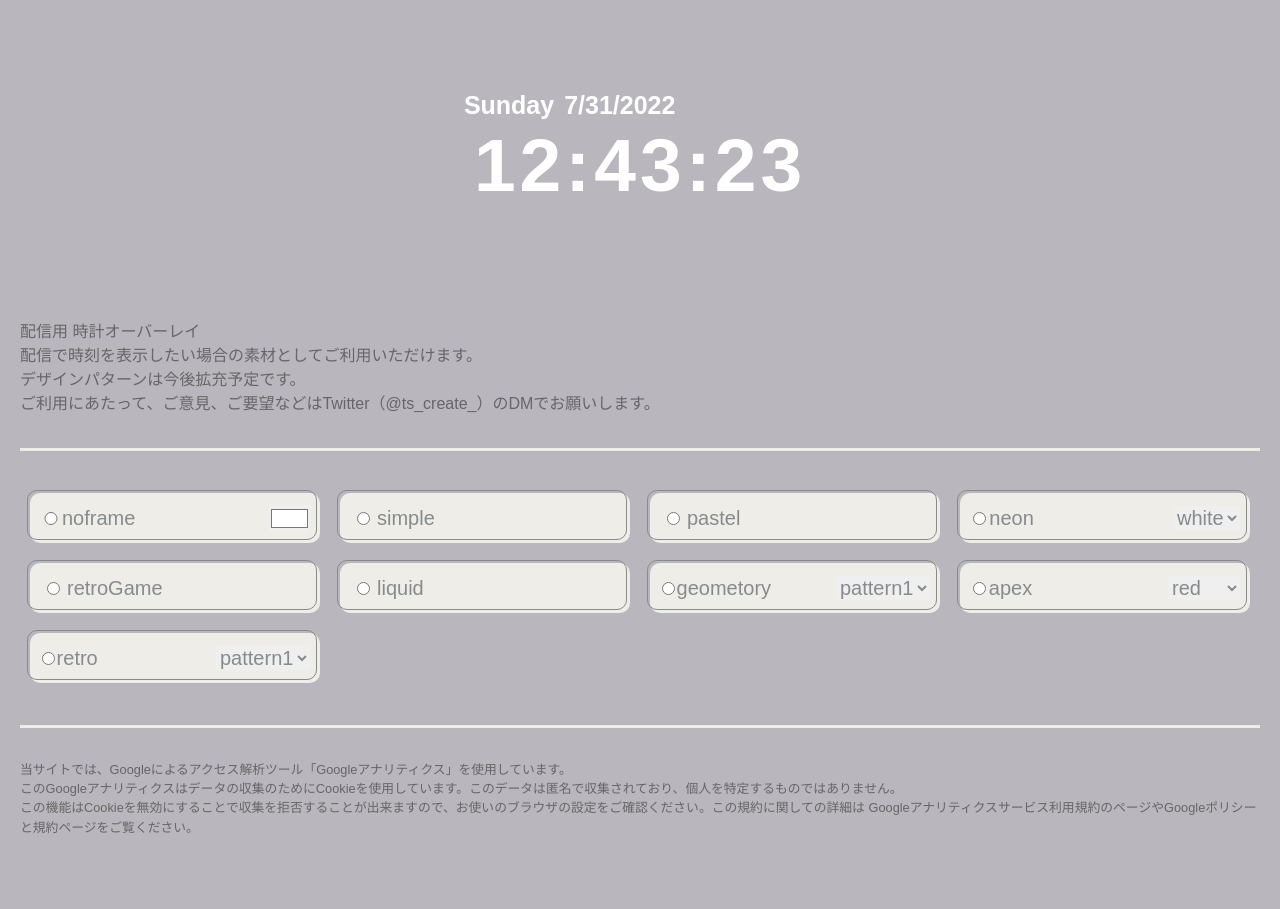
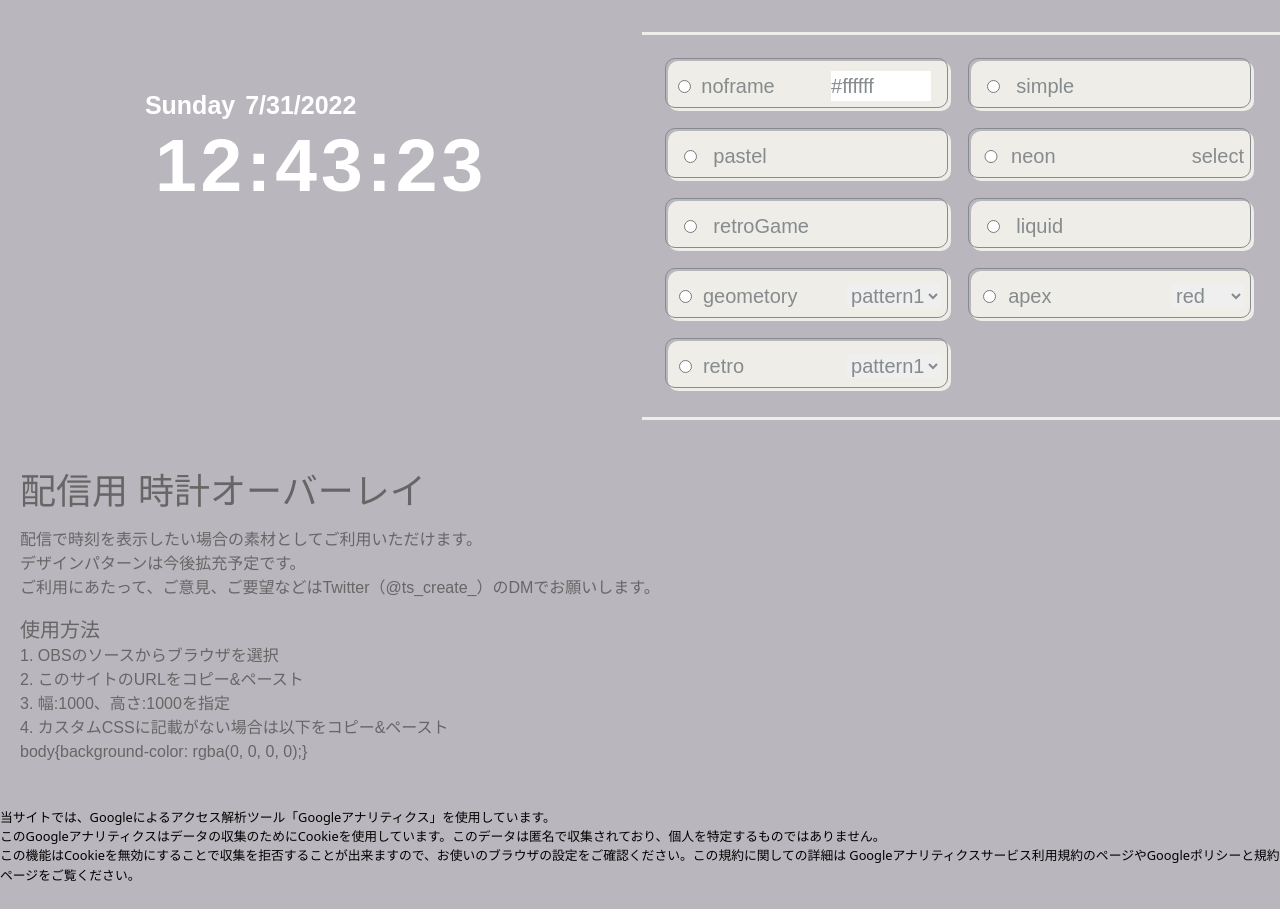
Before and after one commit to tsukuruhito/stream-clocks-next, a Next.js app: page / in a window 1280 px wide. Before the commit the page ends 857 px from the top, so only its background shows below. Built offline with nearby package versions, Linux system fonts and the light colour scheme.

Commit message:
add neon input

```diff
--- a/components/Control.tsx
+++ b/components/Control.tsx
@@ -1,5 +1,5 @@
 import home from "../styles/scss/Home.module.scss";
-import { ChangeEvent, Dispatch, SetStateAction, useState } from "react";
+import { ChangeEvent, Dispatch, FormEvent, MouseEvent, SetStateAction, useState } from "react";
 
 type PropsType = {
   color: string;
@@ -36,6 +36,7 @@ const Control = (props: PropsType) => {
   const geometryArray = ["pattern1", "pattern2", "pattern3"];
   const apexArray = ["red", "blue", "green"];
   const retroArray = ["pattern1", "pattern2"];
+  const [open, setOpen] = useState(false);
 
   const onClickType = (e: ChangeEvent<HTMLInputElement>) => {
     setSelectedType(e.target.value);
@@ -43,8 +44,8 @@ const Control = (props: PropsType) => {
   const colorSelect = (e: ChangeEvent<HTMLInputElement>) => {
     setColor(e.target.value);
   };
-  const neonSelect = (e: ChangeEvent<HTMLSelectElement>) => {
-    setNeon(e.target.value);
+  const neonSelect = (e: MouseEvent<HTMLInputElement>) => {
+    setNeon(e.currentTarget.value);
   };
   const apexSelect = (e: ChangeEvent<HTMLSelectElement>) => {
     setApex(e.target.value);
@@ -55,6 +56,9 @@ const Control = (props: PropsType) => {
   const retroSelect = (e: ChangeEvent<HTMLSelectElement>) => {
     setRetro(e.target.value);
   };
+  const openMenu = () => {
+    setOpen(!open);
+  }
 
   return (
     <section className={home.control}>
@@ -72,28 +76,50 @@ const Control = (props: PropsType) => {
               <label htmlFor={item}>{item}</label>
               {item === "noframe" && (
                 <input
-                  type="color"
+                  type="text"
                   defaultValue={color}
                   style={{
                     marginLeft: "10px",
-                    width: "50px",
+                    width: "100px",
                   }}
                   onChange={(e) => colorSelect(e)}
                 />
               )}
               {item === "neon" && (
-                <select
-                  style={{ marginLeft: "10px" }}
-                  onChange={(e) => neonSelect(e)}
-                >
-                  {neonArray.map((item, index) => {
-                    return (
-                      <option key={index} value={item}>
-                        {item}
-                      </option>
-                    );
-                  })}
-                </select>
+                // <select
+                //   style={{ marginLeft: "10px" }}
+                //   onChange={(e) => neonSelect(e)}
+                // >
+                //   {neonArray.map((item, index) => {
+                //     return (
+                //       <option key={index} value={item}>
+                //         {item}
+                //       </option>
+                //     );
+                //   })}
+                // </select>
+                <div className="relative">
+                    <button type="button" onClick={openMenu}>select</button>
+                    <div className={open? "absolute z-10 right-0": "absolute z-10 right-0 hidden"} >
+                        <ul>
+                            {neonArray.map((item, index) => {
+                                return (
+                                    <li key={index}>
+                                        <input
+                                            type="radio"
+                                            name="neon"
+                                            value={item}
+                                            id={item}
+                                            onClick={(e) => neonSelect(e)}
+                                        />
+                                        <label htmlFor={item}>{item}</label>
+                                    </li>
+                                );
+                            }
+                            )}
+                        </ul>
+                    </div>
+                </div>
               )}
               {item === "geometory" && (
                 <select
--- a/pages/index.tsx
+++ b/pages/index.tsx
@@ -1,6 +1,8 @@
+/* eslint-disable @next/next/inline-script-id */
 import type { NextPage } from "next";
 import Head from "next/head";
-import { ChangeEvent, useState } from "react";
+import Script from "next/script";
+import { useState } from "react";
 import Control from "../components/Control";
 import Time from "../components/Time";
 import home from "../styles/scss/Home.module.scss";
@@ -17,7 +19,9 @@ const Home: NextPage = () => {
     <>
       <Head>
         <title>Stream Clocks</title>
-        <script
+      </Head>
+      <Script
+        strategy="afterInteractive"
         dangerouslySetInnerHTML={{
           __html: `
             (function(d) {
@@ -31,7 +35,6 @@ const Home: NextPage = () => {
           `
         }}
       />
-      </Head>
       <div className={home.row}>
         <div className={home.frame}>
           <Time
@@ -43,8 +46,19 @@ const Home: NextPage = () => {
             retro={retro}
           />
         </div>
+        <Control
+            color={color}
+            setSelectedType={setSelectedType}
+            setColor={setColor}
+            setNeon={setNeon}
+            setGeometory={setGeometory}
+            setApex={setApex}
+            setRetro={setRetro}
+          />
+      </div>
         <div className={home.inner}>
-          <h1 className={home.page_title}>配信用&nbsp;時計オーバーレイ</h1>
+          <h1 className="text-4xl inline-block mb-4">配信用&nbsp;時計オーバーレイ</h1>
+          <div className="text-base font-mono">
             <p>配信で時刻を表示したい場合の素材としてご利用いただけます。</p>
             <p>デザインパターンは今後拡充予定です。</p>
             <p>
@@ -58,16 +72,17 @@ const Home: NextPage = () => {
               </a>
               ）のDMでお願いします。
             </p>
-          <Control
-            color={color}
-            setSelectedType={setSelectedType}
-            setColor={setColor}
-            setNeon={setNeon}
-            setGeometory={setGeometory}
-            setApex={setApex}
-            setRetro={setRetro}
-          />
-          <small>
+            <h2 className="text-xl mt-4 inline-block">使用方法</h2>
+            <ol className="list-inside list-decimal">
+              <li>OBSのソースからブラウザを選択</li>
+              <li>このサイトのURLをコピー&amp;ペースト</li>
+              <li>幅:1000、高さ:1000を指定</li>
+              <li>カスタムCSSに記載がない場合は以下をコピー&amp;ペースト<div>body&#123;background-color: rgba(0, 0, 0, 0);&#125;</div></li>
+            </ol>
+          </div>
+
+        </div>
+          <small className="px-5 box-border">
             <p>
               当サイトでは、Googleによるアクセス解析ツール「Googleアナリティクス」を使用しています。
             </p>
@@ -94,8 +109,6 @@ const Home: NextPage = () => {
               ページをご覧ください。
             </p>
           </small>
-        </div>
-      </div>
     </>
   );
 };
--- a/styles/scss/Home.module.scss
+++ b/styles/scss/Home.module.scss
@@ -13,7 +13,6 @@
 
 .row{
   display: flex;
-  flex-direction: column;
   position: relative;
   >*{
     width: 100%;
@@ -27,8 +26,7 @@
   color: #666;
   box-sizing: border-box;
   background-color: #B9B7BD;
-  p{
-    margin: 0;
+  >*{
     font-family: a-otf-jun-pro, sans-serif;
     font-weight: 300;
     font-style: normal;
@@ -45,10 +43,11 @@
   font-style: normal;
 }
 .control{
-  padding: 2rem 0;
+  padding: 1rem;
   border-top: 3px solid #EEEDE7;
   border-bottom: 3px solid #EEEDE7;
   margin: 2rem 0;
+  box-sizing: border-box;
   ul{
     list-style: none;
     padding: 0;
@@ -95,5 +94,6 @@
   input{
     display: inline-block;
     width: 10%;
+    margin-right: 10px;
   }
 }
```
Lines whose indentation alone changed are shown as unchanged.
